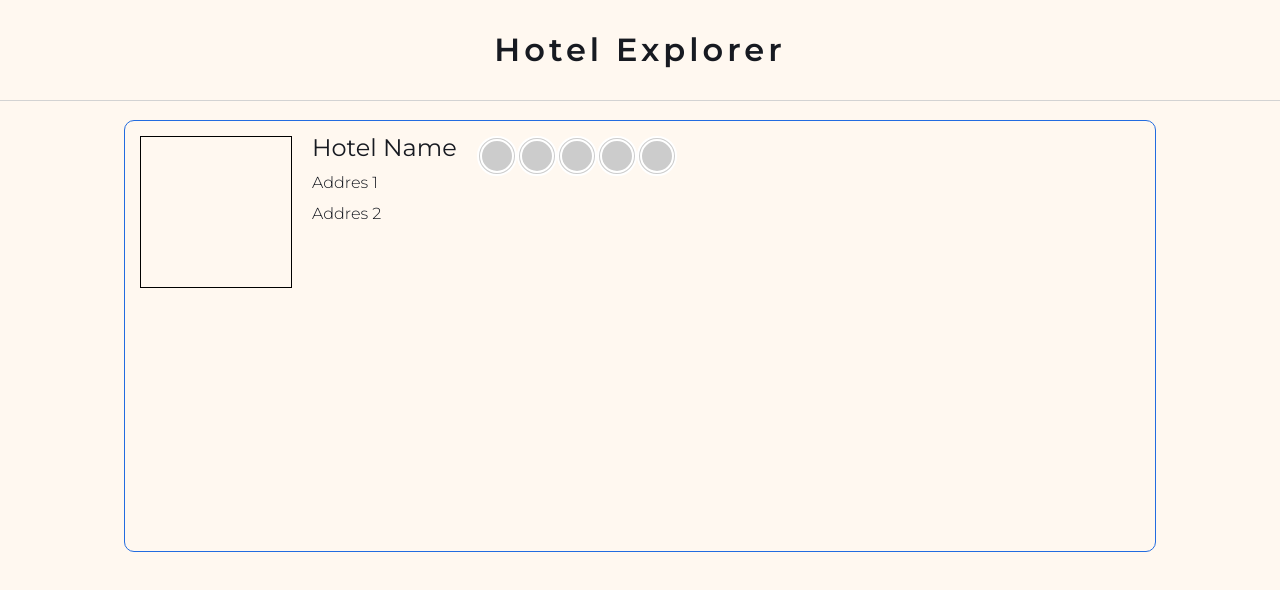
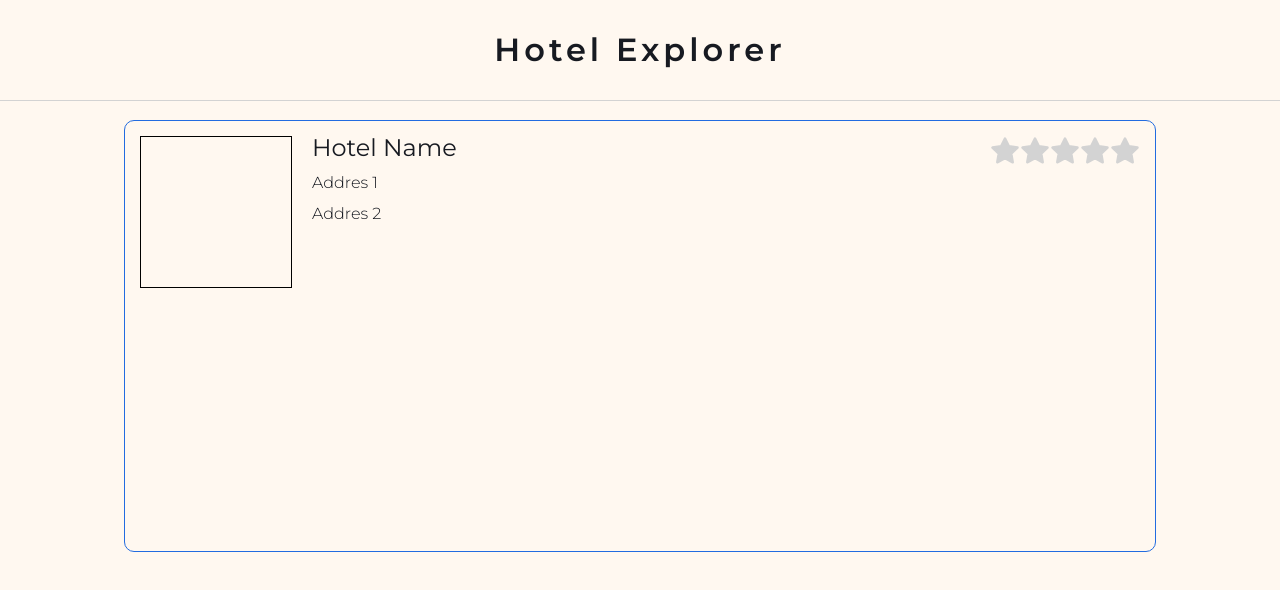
Before and after one commit to amargielewski/hotel-list, a React (Create React App) app: page / in a window 1280 px wide. Shown: the top 590 px of the page. Built offline with nearby package versions, Linux system fonts and the light colour scheme.

Commit message:
feat/StarIcon add To React-Rating

```diff
--- a/src/components/HotelListBox/HotelListBox.styled.ts
+++ b/src/components/HotelListBox/HotelListBox.styled.ts
@@ -30,3 +30,8 @@ export const StyledHotelNameText = styled.p`
   font-size: 24px;
   font-weight: 400;
 `;
+
+export const StyledRatingWrapper = styled.div`
+  font-size: 30px;
+  margin-left: auto;
+`;
--- a/src/components/HotelListBox/HotelListBox.tsx
+++ b/src/components/HotelListBox/HotelListBox.tsx
@@ -3,10 +3,12 @@ import {
   StyledHotelContainer,
   StyledHotelInfoContainer,
   StyledInfoAddressText,
-  StyledHotelNameText
+  StyledHotelNameText,
+  StyledRatingWrapper
 } from './HotelListBox.styled';
 import { HotelListImage } from '../HotelListImage/HotelListImage';
 import Rating from 'react-rating';
+import { StarIcon } from '../Icons/StarIcon';
 
 export const HotelListBox = () => {
   return (
@@ -18,7 +20,14 @@ export const HotelListBox = () => {
           <StyledInfoAddressText>Addres 1</StyledInfoAddressText>
           <StyledInfoAddressText>Addres 2</StyledInfoAddressText>
         </StyledHotelInfoContainer>
-        <Rating />
+
+        <StyledRatingWrapper>
+          <Rating
+            emptySymbol={<StarIcon color={'lightgray'} />}
+            fullSymbol={<StarIcon color={'gold'} />}
+            fractions={2}
+          />
+        </StyledRatingWrapper>
       </StyledHotelContainer>
     </StyledWrapper>
   );
--- /dev/null
+++ b/src/components/Icons/StarIcon.tsx
@@ -0,0 +1,17 @@
+type StarIconProps = { color: string };
+
+export const StarIcon = ({ color = 'lightgray' }: StarIconProps) => (
+  <svg
+    width="1em"
+    height="1em"
+    viewBox="0 0 24 24"
+    fill="currentColor"
+    color={color}
+    stroke="currentColor"
+    strokeWidth={2}
+    strokeLinecap="round"
+    strokeLinejoin="round"
+  >
+    <polygon points="12 2 15.09 8.26 22 9.27 17 14.14 18.18 21.02 12 17.77 5.82 21.02 7 14.14 2 9.27 8.91 8.26 12 2" />
+  </svg>
+);
```
